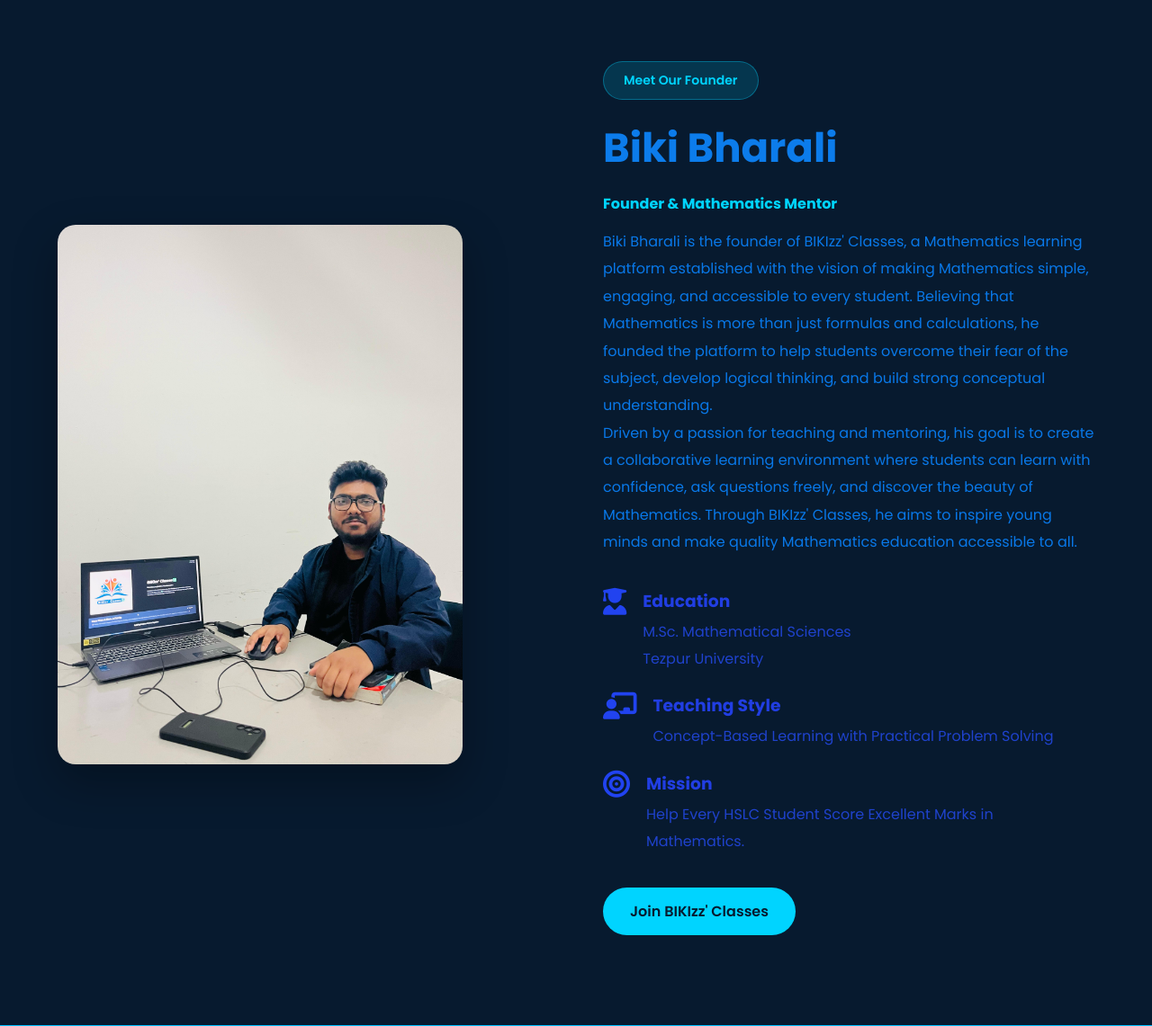
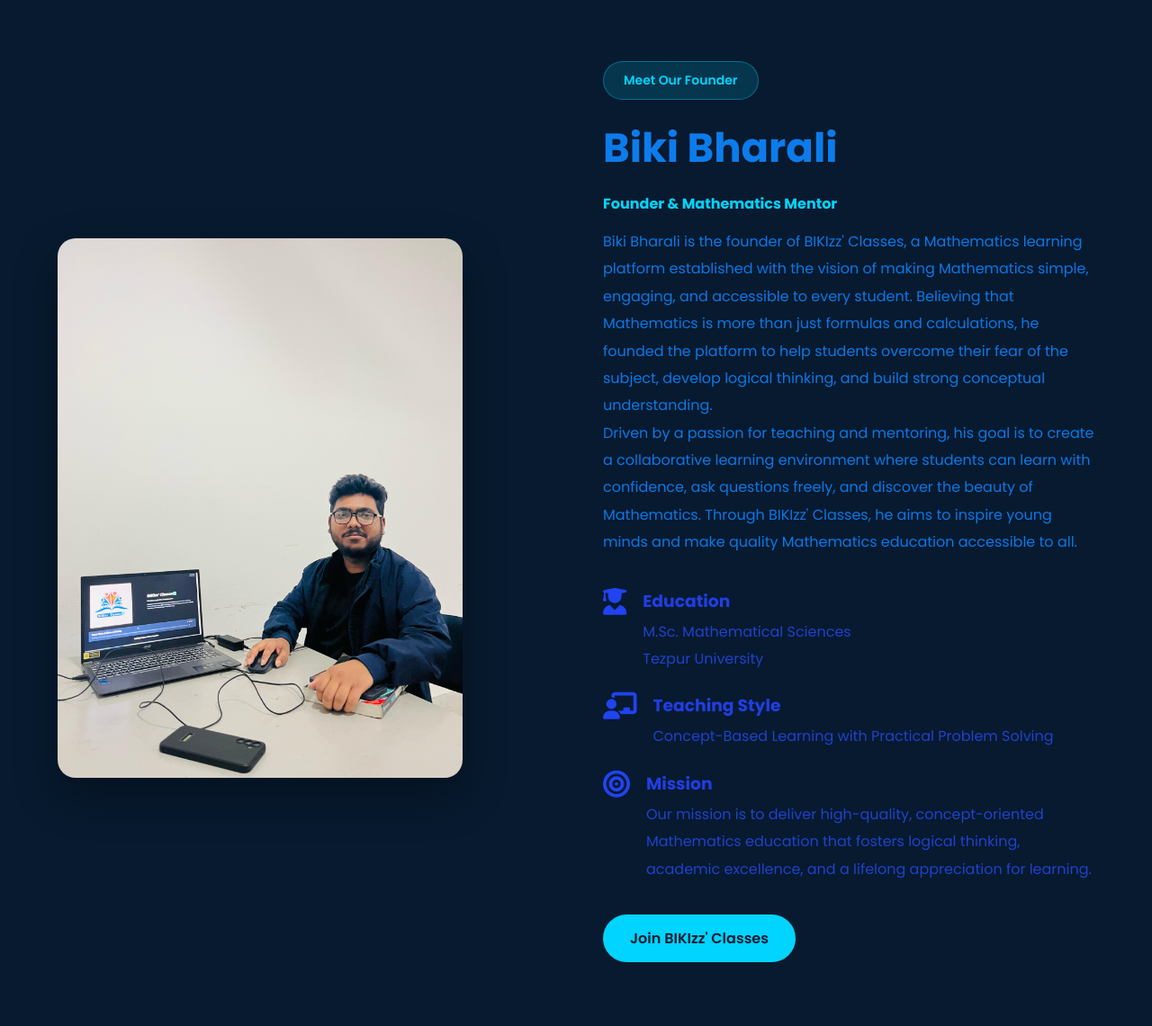
Before and after one commit to bikizzzclasses-dev/BIKIzz-Classes, a Flask app: page /about in a window 1280 px wide. Shown: the part 1748-2889 px from the top of the page at 90% size. Run offline with Flask 3, Linux system fonts and the light colour scheme; some libraries are stand-ins or nearby versions.

```diff
--- a/templates/about.html
+++ b/templates/about.html
@@ -318,6 +318,12 @@ header .logo-group img {
                 <img src="{{ url_for('static', filename='images/about7.jpg') }}" class="slide">
                 <img src="{{ url_for('static', filename='images/about8.jpg') }}" class="slide">
                 <img src="{{ url_for('static', filename='images/about9.jpg') }}" class="slide">
+                <img src="{{ url_for('static', filename='images/about10.jpg') }}" class="slide">
+                <img src="{{ url_for('static', filename='images/about11.jpg') }}" class="slide">
+                <img src="{{ url_for('static', filename='images/about12.jpg') }}" class="slide">
+                <img src="{{ url_for('static', filename='images/about13.jpg') }}" class="slide">
+                <img src="{{ url_for('static', filename='images/about14.jpg') }}" class="slide">
+                <img src="{{ url_for('static', filename='images/about15.jpg') }}" class="slide">
             </div>
         </div>
 
@@ -380,7 +386,7 @@ header .logo-group img {
                     <i class="fa-solid fa-bullseye"></i>
                     <div>
                         <h3>Mission</h3>
-                        <p>Help Every HSLC Student Score Excellent Marks in Mathematics.</p>
+                        <p>Our mission is to deliver high-quality, concept-oriented Mathematics education that fosters logical thinking, academic excellence, and a lifelong appreciation for learning.</p>
                     </div>
                 </div>
             </div>
```
Also changed, not shown: static/images/about10.jpg (added), static/images/about11.jpg (added), static/images/about12.jpg (added), static/images/about13.jpg (added), static/images/about14.jpg (added), static/images/about15.jpg (added), 3 other files.
